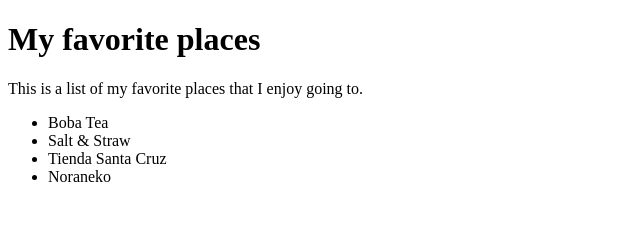
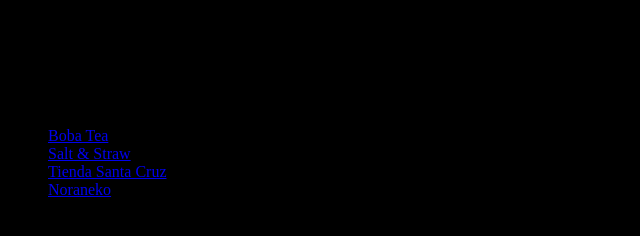
Before and after one commit to reese-lee/read-me, a plain HTML site: page favorite-places.html in a window 1280 px wide. Shown: the whole page, without its empty margins (0-640 px from the left). Drawn offline with Linux system fonts and the light colour scheme; a web font is replaced by a local one.

Commit message:
add styles and links

```diff
--- a/favorite-places.html
+++ b/favorite-places.html
@@ -1,19 +1,21 @@
 <!DOCTYPE html>
 <html>
   <head>
-      <link href="/styles2.css" rel="stylesheet" type="text/css">
+      <link href="styles2.css" rel="stylesheet" type="text/css">
+      <link href="https://fonts.googleapis.com/css?family=Pacifico|ZCOOL+XiaoWei" rel="stylesheet">
       <title>My favorite places!</title>
   </head>
 
   <body>
+    <body style="background-color:#000000;">
     <h1>My favorite places</h1>
-    <p>This is a list of my favorite places that I enjoy going to.</p>
+    <h2>This is a list of my favorite places that I enjoy going to:</h2>
 
     <ul>
-      <li>Boba Tea</li>
-      <li>Salt & Straw</li>
-      <li>Tienda Santa Cruz</li>
-      <li>Noraneko</li>
+      <li><a href="http://fatstrawpdx.com/">Boba Tea</a></li>
+      <li><a href="https://saltandstraw.com/">Salt & Straw</a></li>
+      <li><a href="http://www.tiendasantacruz.com/">Tienda Santa Cruz</a></li>
+      <li><a href="https://www.noranekoramen.com/">Noraneko</a></li>
     </ul>
-
   </body>
+  </body>
```
